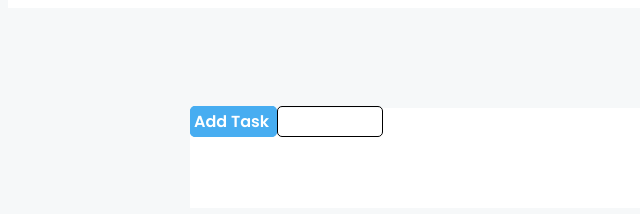
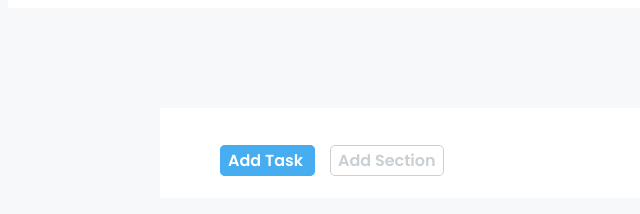
Before and after one commit to SimoCrash/html-css-toboolist, a plain HTML site: page index.html in a window 1280 px wide. Shown: the part 100-314 px from the top of the page, without its empty margins (0-640 px from the left). Drawn offline with Linux system fonts and the light colour scheme.

Commit message:
finalmente fine section

```diff
--- a/css/style.css
+++ b/css/style.css
@@ -21,26 +21,32 @@ h1 {
 
 .add {
     max-width: 900px;
-    height: 100px;
+    height: 50px;
     background-color: white;
     margin-top: 100px;
     margin-left: auto;
     margin-right: auto;
+    padding-top: 40px;
+    padding-left: 60px;
 }
 
 .add-b {
     border: 1px solid black;
     border-radius: 5px;
     display: inline;
-    vertical-align: middle;
     width: 20px;
     height: 20px;
     color: white;
-    padding: 3px;
-    vertical-align: middle;
+    padding: 3px 7px;
+    margin-right: 15px;
 }
 
 .t-button {
     background-color: #47ADF1;
     border: 1px solid #47ADF1;
 }
+
+.s-button {
+    border: 1px solid #CACFD4;
+    color: #CACFD4;
+}
--- a/index.html
+++ b/index.html
@@ -19,14 +19,14 @@
         <h1>Toboolist</h1>
     </header>
 
-    <div class="add">
+    <section class="add">
         <div class="t-button add-b">
             Add Task
         </div>
         <div class="s-button add-b">
             Add Section
         </div>
-    </div>
+    </section>
 
     <main>
 
```
